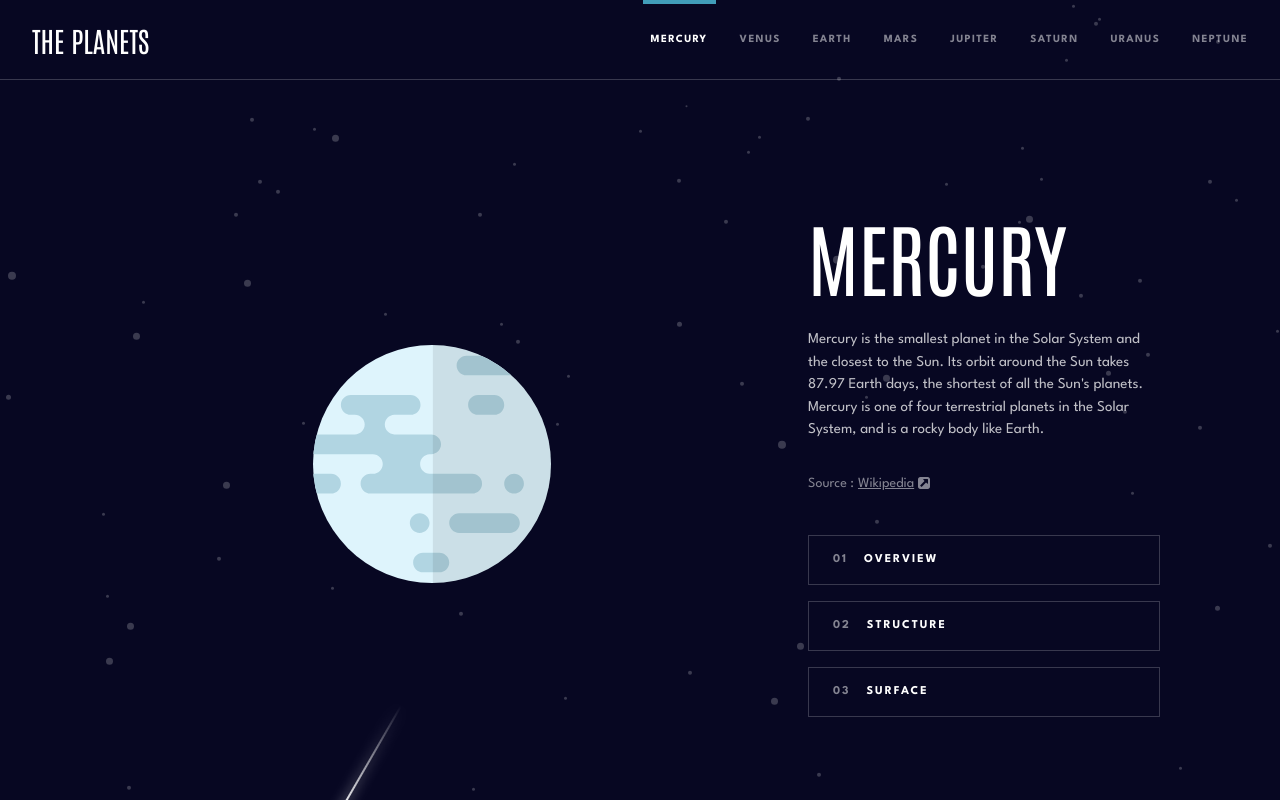
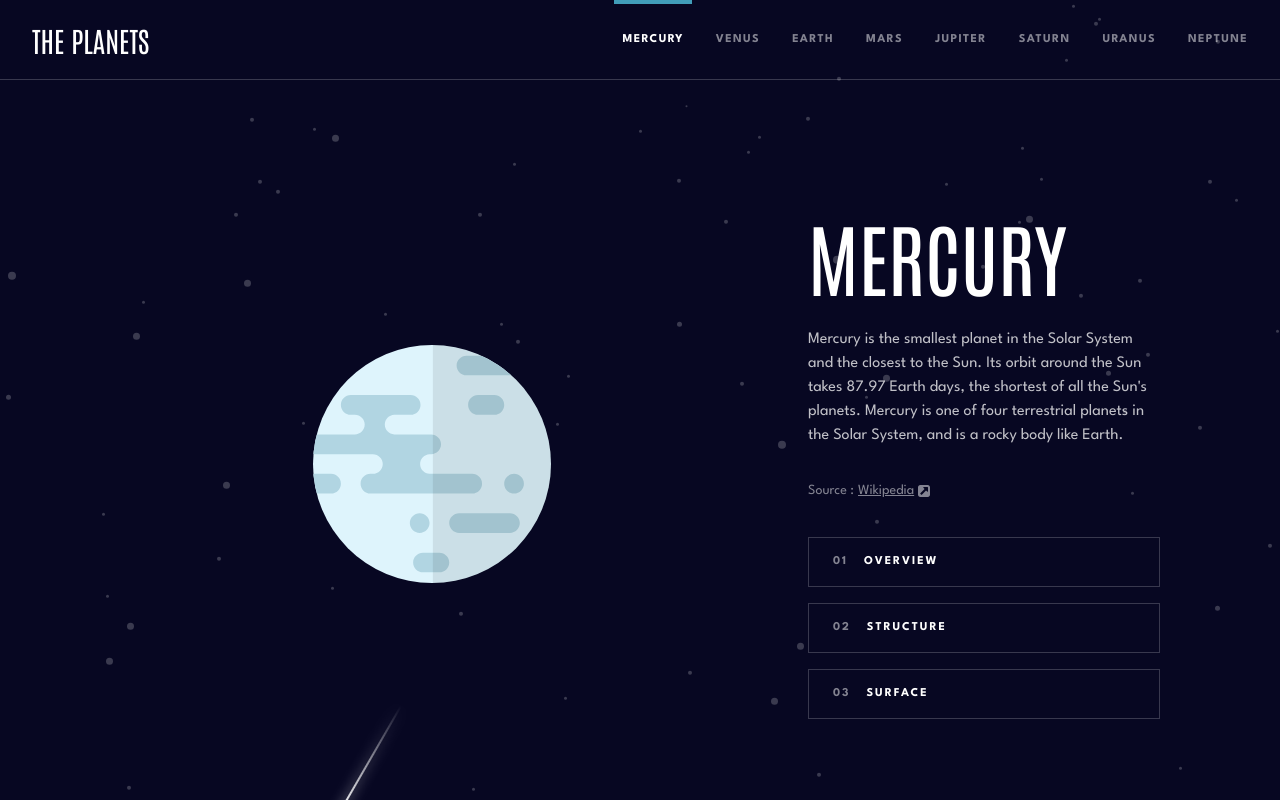
Before and after one commit to mattari97/planets-fact-site, a React (Vite) app: page /mercury in a window 1280 px wide. Shown: the top 800 px of the page. Built offline with nearby package versions, Linux system fonts and the light colour scheme.

Commit message:
Update font sizes

```diff
--- a/src/index.css
+++ b/src/index.css
@@ -43,13 +43,14 @@
   --fs-stats-content: 1.25rem;
 
   @media (min-width: 768px) {
-    --fs-menu: 0.6875rem;
+    --fs-menu: 0.75rem;
+    --fs-body: 0.9375rem;
     --fs-title: 3rem;
     --fs-stats-content: 1.5rem;
   }
 
   @media (min-width: 980px) {
-    --fs-body: 0.9375rem;
+    --fs-body: 1rem;
     --fs-tabs: 0.75rem;
     --fs-title: 5rem;
     --fs-stats-label: 0.6875rem;
```
